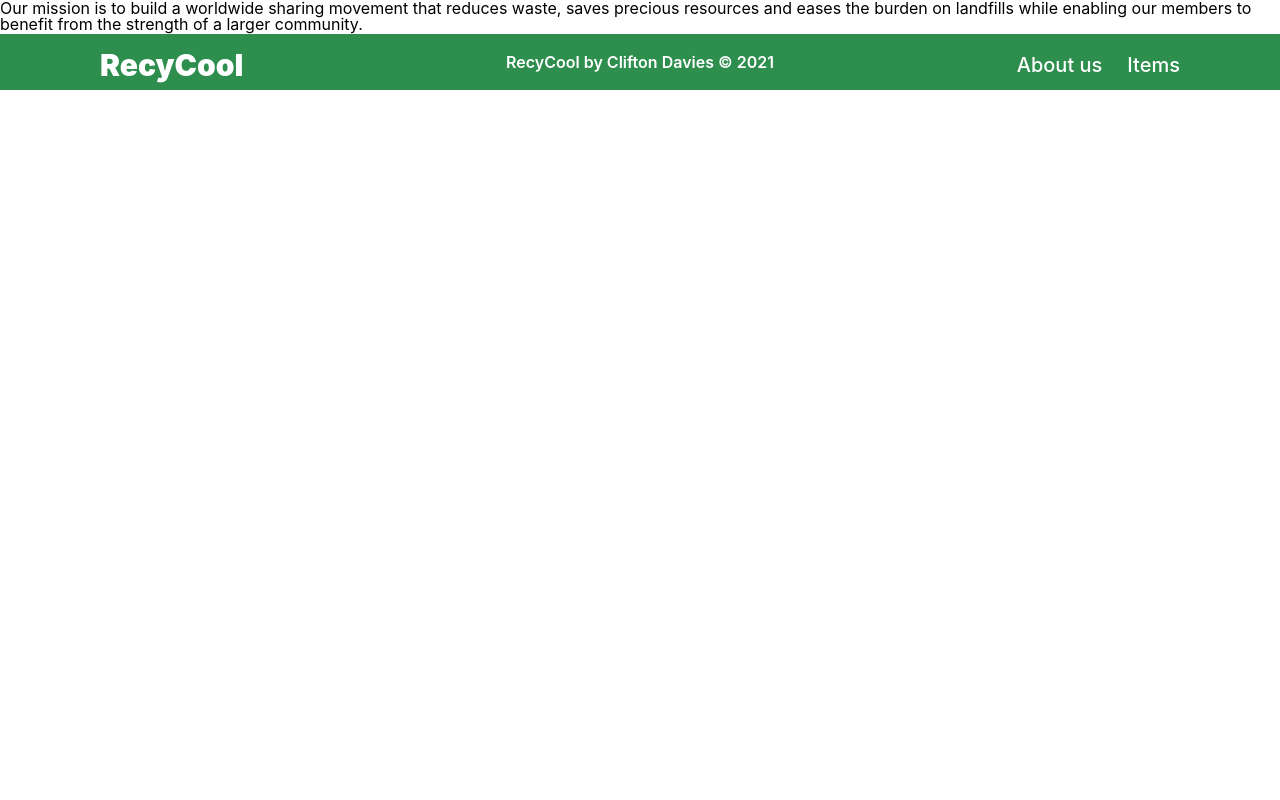
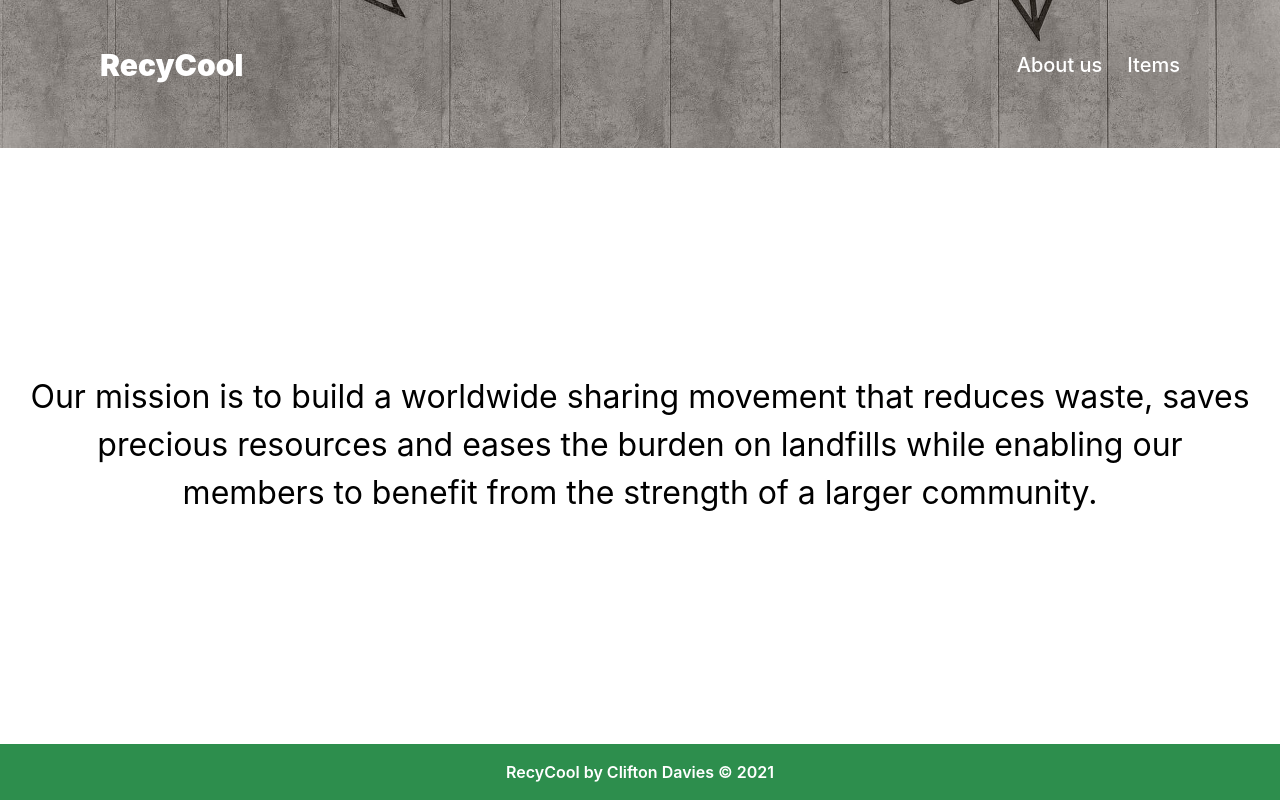
Before and after one commit to cliftondavies/RecyCool, a React (Create React App) app: page /about in a window 1280 px wide. Built offline with nearby package versions, Linux system fonts and the light colour scheme; no server answers.

Commit message:
Style about page

```diff
--- a/src/components/About/About.js
+++ b/src/components/About/About.js
@@ -1,9 +1,11 @@
+import styles from './About.module.scss';
+
 const About = () => {
   const paragraph = `Our mission is to build a worldwide sharing movement that reduces waste, saves precious resources and
   eases the burden on landfills while enabling our members to benefit from the strength of a larger community.`;
 
   return (
-    <div>
+    <div className={styles.about}>
       <header />
 
       <main>
--- /dev/null
+++ b/src/components/About/About.module.scss
@@ -0,0 +1,22 @@
+.about {
+  height: calc(100vh - 58px);
+}
+
+.about header {
+  height: 20%;
+  background: url('../../assets/geometric-map.jpg') no-repeat center bottom/100%;
+}
+
+.about main {
+  display: flex;
+  align-items: center;
+  justify-content: center;
+  height: 80%;
+}
+
+.about p {
+  padding: 0 25px;
+  font-size: 32px;
+  line-height: 1.5;
+  text-align: center;
+}
```
